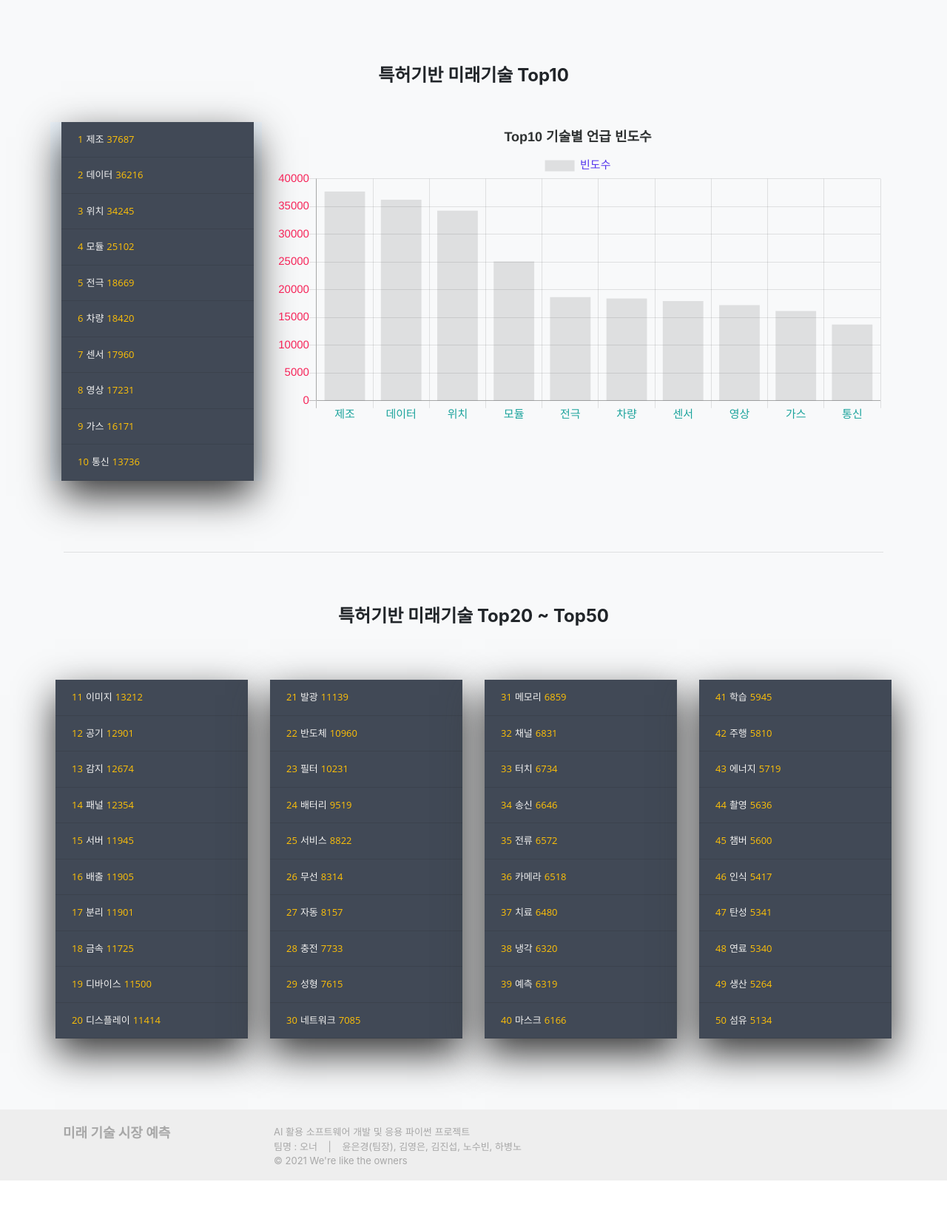
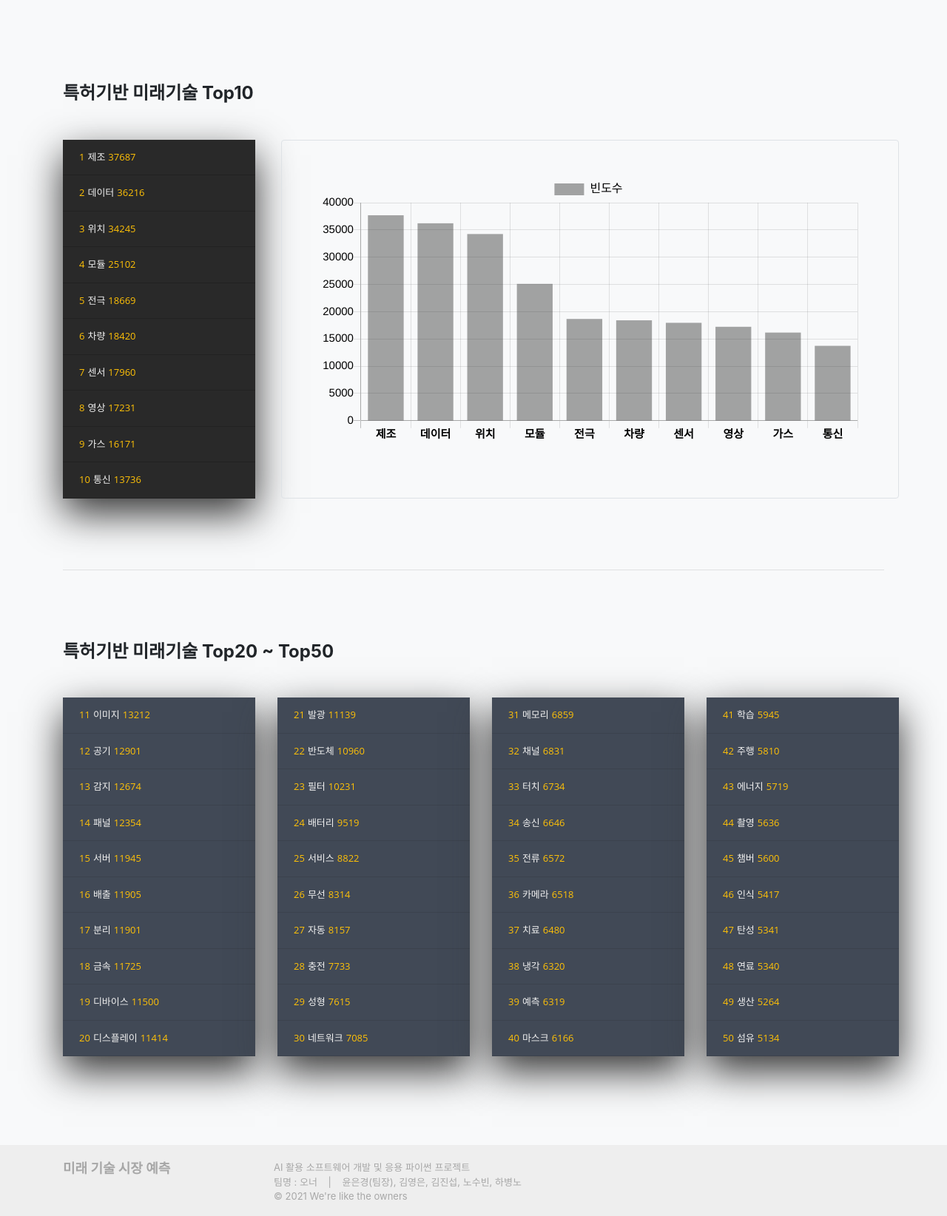
Before and after one commit to EKYoonD/StockHelper, a Django app: page /StockWeb/patentTop50 in a window 1280 px wide. Shown: the part 45-1689 px from the top of the page at 74% size. Before the commit the page ends 1641 px from the top, so only its background shows below. Run offline with Django 3.2, Linux system fonts and the light colour scheme; some libraries are stand-ins or nearby versions.

Commit message:
장고 웹 : patentTop50 페이지 디자인 변경

```diff
--- a/StockWeb/templates/analysis.html
+++ b/StockWeb/templates/analysis.html
@@ -9,7 +9,7 @@
     <link rel="icon" href="{% static 'images/favicon.png' %}" type="image/x-icon">
     <!-- Bootstrap4 -->
     <link rel="stylesheet" href="https://maxcdn.bootstrapcdn.com/bootstrap/4.5.2/css/bootstrap.min.css">
-    <link rel="stylesheet" href="{% static '/assets/bootsnipp/css/AccordlianMenu.min.css'%}">
+    <link rel="stylesheet" href="{% static '/assets/bootsnipp/css/AccordianMenu.css'%}">
     <link rel="stylesheet" href="https://maxcdn.bootstrapcdn.com/font-awesome/4.7.0/css/font-awesome.min.css">
     <!-- My CSS -->
     <link rel="stylesheet" href="{% static 'css/common.css' %}">
--- a/StockWeb/templates/index.html
+++ b/StockWeb/templates/index.html
@@ -10,7 +10,7 @@
     <link rel="icon" href="{% static 'images/favicon.png' %}" type="image/x-icon">
     <!-- Bootstrap4 -->
     <link rel="stylesheet" href="https://maxcdn.bootstrapcdn.com/bootstrap/4.5.2/css/bootstrap.min.css">
-    <link rel="stylesheet" href="{% static '/assets/bootsnipp/css/AccordlianMenu.min.css'%}">
+    <link rel="stylesheet" href="{% static '/assets/bootsnipp/css/AccordianMenu.css'%}">
     <link rel="stylesheet" href="https://maxcdn.bootstrapcdn.com/font-awesome/4.7.0/css/font-awesome.min.css">
     <!-- My CSS -->
     <link rel="stylesheet" href="{% static 'css/common.css' %}">
--- a/StockWeb/templates/patent.html
+++ b/StockWeb/templates/patent.html
@@ -9,7 +9,7 @@
     <link rel="icon" href="{% static 'images/favicon.png' %}" type="image/x-icon">
     <!-- Bootstrap4 -->
     <link rel="stylesheet" href="https://maxcdn.bootstrapcdn.com/bootstrap/4.5.2/css/bootstrap.min.css">
-    <link rel="stylesheet" href="{% static '/assets/bootsnipp/css/AccordlianMenu.min.css'%}">
+    <link rel="stylesheet" href="{% static '/assets/bootsnipp/css/AccordianMenu.css'%}">
     <link rel="stylesheet" href="https://maxcdn.bootstrapcdn.com/font-awesome/4.7.0/css/font-awesome.min.css">
     <!-- My CSS -->
     <link rel="stylesheet" href="{% static 'css/common.css' %}">
--- a/StockWeb/templates/patentTop50.html
+++ b/StockWeb/templates/patentTop50.html
@@ -9,7 +9,7 @@
     <link rel="icon" href="{% static 'images/favicon.png' %}" type="image/x-icon">
     <!-- Bootstrap4 -->
     <link rel="stylesheet" href="https://maxcdn.bootstrapcdn.com/bootstrap/4.5.2/css/bootstrap.min.css">
-    <link rel="stylesheet" href="{% static '/assets/bootsnipp/css/AccordlianMenu.min.css'%}">
+    <link rel="stylesheet" href="{% static '/assets/bootsnipp/css/AccordianMenu.css'%}">
     <link rel="stylesheet" href="https://maxcdn.bootstrapcdn.com/font-awesome/4.7.0/css/font-awesome.min.css">
     <!-- My CSS -->
     <link rel="stylesheet" href="{% static 'css/common.css' %}">
@@ -27,12 +27,14 @@
     </header>
 
     <!-- 본문 -->
-    <section class="container d-flex flex-column justify-content-center align-items-center px-3">
-        <h4 class="font-weight-bold text-center mt-4 mb-5">특허기반 미래기술 Top10</h4>
+    <section class="container py-4">
+        <h4 class="font-weight-bold mt-4 mb-5">
+            특허기반 미래기술 Top10
+        </h4>
         <div class="row mb-5">
             <div class="d-flex justify-content-center">
-                <article class="col-3" style="background-color: aliceblue;">
-                    <div class="jquery-accordion-menu">
+                <article class="col-3">
+                    <div class="jquery-accordion-menu black">
                         <ul id="patent_kw_top10">
                             <li><a href="/StockWeb/patent">
                                 <span class="rank text-warning mr-1">1</span>
@@ -62,13 +64,15 @@
                         </ul>
                     </div>
                 </article>
-                <article class="col">
+                <article class="col border rounded p-5 ml-4">
                     <canvas id="patentTop10Chart"></canvas>
                 </article>
             </div>
         </div>
-        <hr class="w-100 my-5">
-        <h4 class="font-weight-bold text-center mt-4 mb-5">특허기반 미래기술 Top20 ~ Top50</h4>
+        <hr class="w-100" style="margin: 6em 0;">
+        <h4 class="font-weight-bold mt-4 mb-5">
+            특허기반 미래기술 Top20 ~ Top50
+        </h4>
         <div class="row mt-4 mb-5">
             <div class="d-flex justify-content-center">
                 <article class="col-3">
--- a/static/js/patentTop10Chart.js
+++ b/static/js/patentTop10Chart.js
@@ -5,8 +5,6 @@ $(document).ready(function() {
         dataType : 'text',
         success: function(data) {
             items = parseData(data)
-            alert(items['kw'])
-            alert(items['num'])
             graphTop10(items);
         }
     });
@@ -37,37 +35,38 @@ function graphTop10(items) {
             labels: items['kw'],
             datasets: [{
                 label: '빈도수',
-                // backgroundColor: ['rgba(255, 99, 132, 0.5)', 'rgba(54, 162, 235, 0.5)', 'rgba(255, 206, 86, 0.5)', 'rgba(75, 192, 192, 0.5)', 'rgba(153, 102, 255, 0.5)', 'rgba(255, 159, 64, 0.5)'],
-                // borderColor: ['rgb(255, 99, 132,1.5)', 'rgba(54, 162, 235, 1.5)', 'rgba(255, 206, 86, 1.5)', 'rgba(75, 192, 192, 1.5)', 'rgba(153, 102, 255, 1.5)', 'rgba(255, 159, 64, 1.5)'],
+                backgroundColor: '#33333370',
+                borderColor: '#0D2C3F',
                 data: items['num']
             }]
         },
         // Configuration options go here
         options: {
-            title: {
-                display: true,
-                text: 'Top10 기술별 언급 빈도수',
-                fontSize: 18,
-                fontColor: 'rgba(46, 49, 49, 1)'
-            },
+            // title: {
+            //     display: true,
+            //     text: '- Top10 기술별 언급 빈도수 -',
+            //     fontSize: 15,
+            //     fontColor: 'gray'
+            // },
             legend: {
                 labels: {
-                    fontColor: 'rgba(83, 51, 237, 1)',
-                    fontSize: 15
+                    fontColor: 'black',
+                    fontSize: 16,
                 }
             },
             scales: {
                 xAxes: [{
                     ticks: {
-                        fontColor: 'rgba(27, 163, 156, 1)',
-                        fontSize: '15'
+                        fontColor: 'black',
+                        fontSize: '15',
+                        fontStyle: 'bold'
                     }
                 }],
                 yAxes: [{
                     ticks: {
                         beginAtZero: true,
-                        fontColor: 'rgba(246, 36, 89, 1)',
-                        fontSize: '15'
+                        fontColor: 'black',
+                        fontSize: '15',
                     }
                 }]
             }
--- a/static/js/patentTop50.js
+++ b/static/js/patentTop50.js
@@ -17,7 +17,6 @@ function write_data(data) {
         var res = $('#patent_kw_top' + j);   // res 결과가 들어갈 자리
         var list = '';
 
-        // alert(j + " " + cnt + " " + typeof(j))
         for (i = cnt; i <= j; i++) {
             var element = lines[i].split(',');
             list += '<li><a href="/StockWeb/patent?kw=' + element[1] + '">'
@@ -29,5 +28,4 @@ function write_data(data) {
         cnt += 10
         res.html(list);   // res 결과를 html에 보여줌
     }
-
 }
```
Also changed, not shown: static/assets/bootsnipp/css/AccordianMenu.css (renamed from static/assets/bootsnipp/css/AccordlianMenu.min.css).
